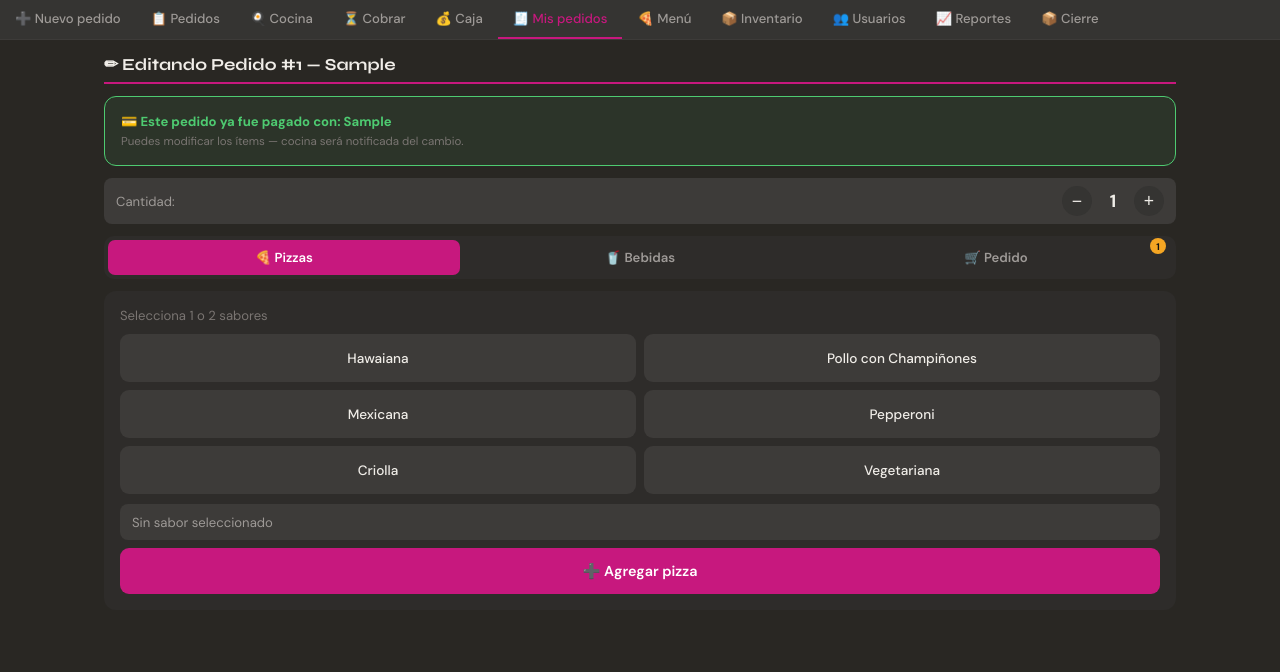
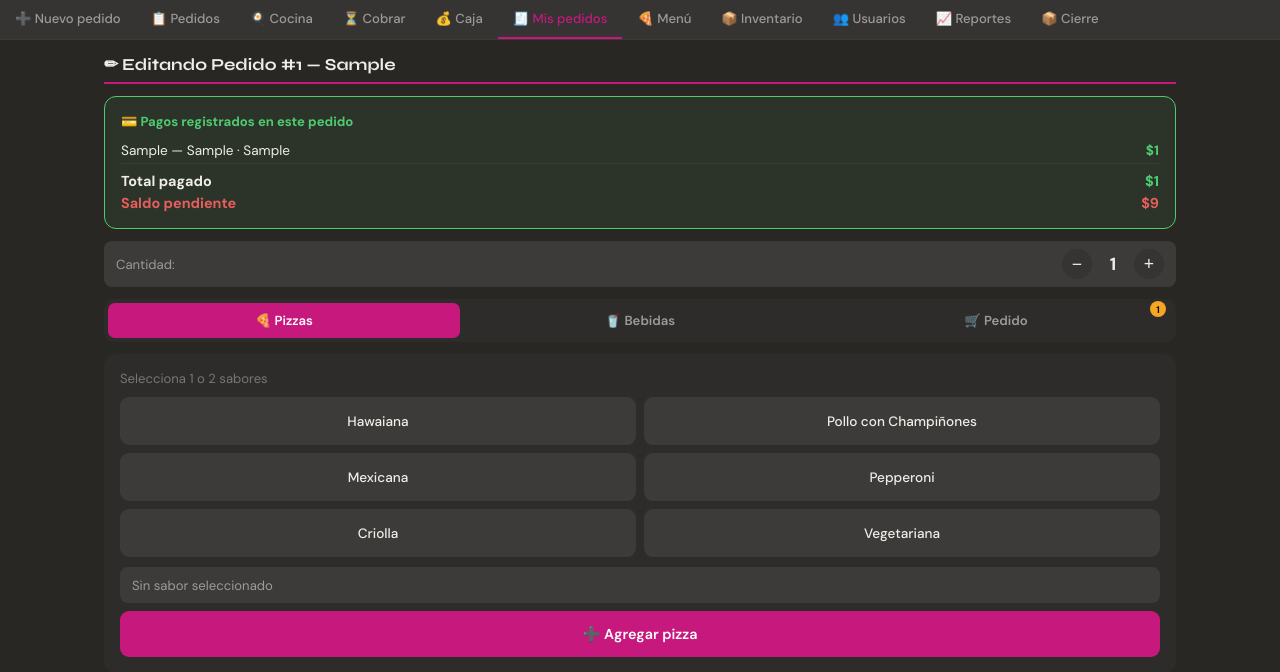
Before and after one commit to lualsa23-max/Jacapizza, a Flask app: page /mesero/pedido/1/editar in a window 1280 px wide. Shown: the part 51-723 px from the top of the page. Run offline with Flask 3, Linux system fonts and the light colour scheme; the visitor is signed in with stand-in values (Sample User, id 1); data comes from the database, SQL or seed files in the repository; tables that the repository leaves empty hold one stand-in row (values such as "Sample post").

Commit message:
Update mesero_editar.html

```diff
--- a/templates/mesero_editar.html
+++ b/templates/mesero_editar.html
@@ -3,10 +3,25 @@
 {% block content %}
 <h2 class="sec-title">✏ Editando Pedido #{{ pedido.id }} — {{ pedido.mesa }}</h2>
 
-{% if pedido.pago %}
+{% if pedido.pagos %}
 <div class="card mb-12" style="border:1.5px solid var(--green);background:rgba(78,203,113,.08)">
-  <div class="text-sm c-green font-bold">💳 Este pedido ya fue pagado con: {{ pedido.pago }}</div>
-  <div class="text-xs c-gray mt-4">Puedes modificar los ítems — cocina será notificada del cambio.</div>
+  <div class="text-sm c-green font-bold mb-8">💳 Pagos registrados en este pedido</div>
+  {% for pg in pedido.pagos %}
+  <div style="display:flex;justify-content:space-between;padding:4px 0;border-bottom:1px solid rgba(255,255,255,.06);font-size:.85rem">
+    <span>{{ pg.metodo }} — {{ pg.cobrado_por }} · {{ pg.hora }}</span>
+    <span class="c-green font-bold">{{ pg.monto | cop }}</span>
+  </div>
+  {% endfor %}
+  <div style="display:flex;justify-content:space-between;padding:8px 0 0;font-size:.9rem;font-weight:700">
+    <span>Total pagado</span>
+    <span class="c-green">{{ pedido.total_pagado | cop }}</span>
+  </div>
+  {% if pedido.saldo > 0 %}
+  <div style="display:flex;justify-content:space-between;padding:4px 0 0;font-size:.9rem;font-weight:700">
+    <span class="c-red">Saldo pendiente</span>
+    <span class="c-red">{{ pedido.saldo | cop }}</span>
+  </div>
+  {% endif %}
 </div>
 {% endif %}
 
@@ -71,9 +86,12 @@
     💾 Guardar cambios — Notificar cocina
   </button>
 
-  {% if not pedido.pago %}
+  {% if pedido.saldo > 0 %}
   <div class="card mt-10" style="border:2px solid var(--green);padding:14px">
-    <div class="text-sm font-bold c-green mb-10">💵 ¿El cliente ya pagó? Registra el pago aquí</div>
+    <div class="text-sm font-bold c-green mb-4">💵 Cobrar {% if pedido.total_pagado > 0 %}saldo pendiente{% else %}ahora{% endif %}</div>
+    {% if pedido.total_pagado > 0 %}
+    <div class="text-xs c-gray mb-10">Ya pagó {{ pedido.total_pagado | cop }}. Falta: <strong class="c-red">{{ pedido.saldo | cop }}</strong></div>
+    {% endif %}
     <div class="pay-grid" style="margin-bottom:10px">
       <button class="btn btn-ghost btn-sm" id="pay-Efectivo"     onclick="selPago('Efectivo')"   >💵 Efectivo</button>
       <button class="btn btn-ghost btn-sm" id="pay-Tarjeta"      onclick="selPago('Tarjeta')"    >💳 Tarjeta</button>
```
